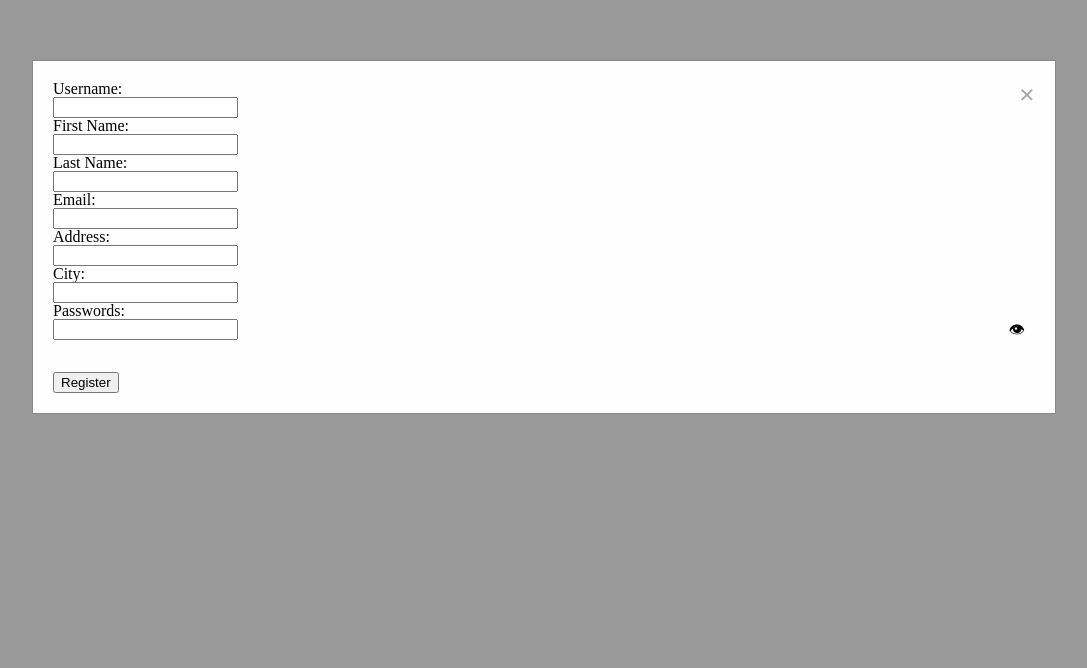
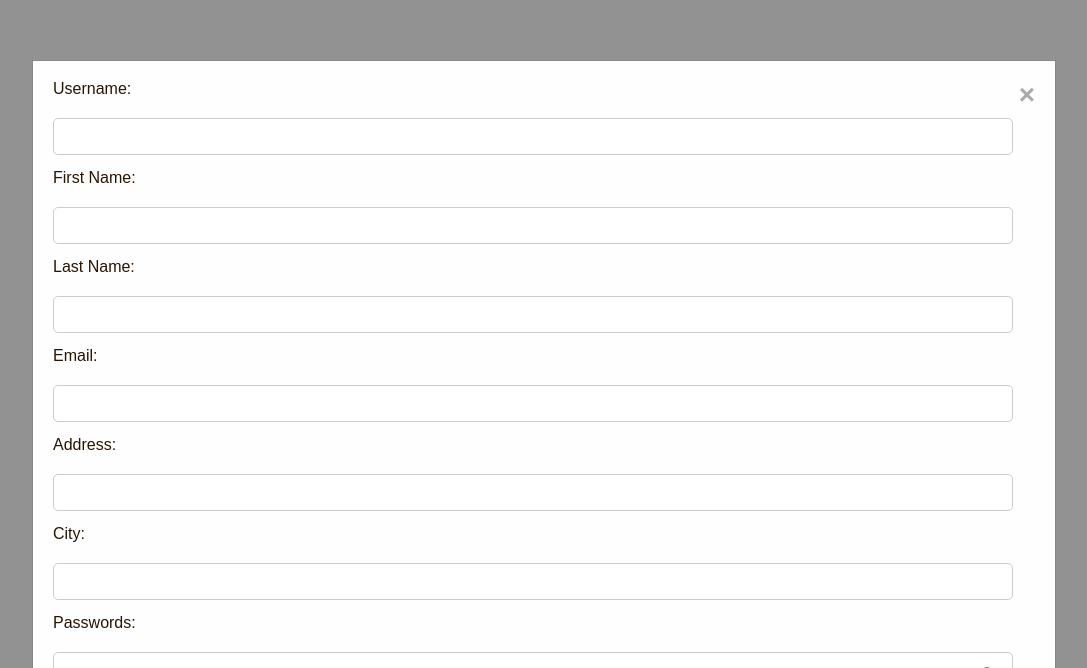
Before and after one commit to lizann29/Earthly-Artisry, a plain HTML site: page signin.html in a window 1280 px wide. Shown: the part 132-800 px from the top of the page, without its empty margins (96-1183 px from the left). Drawn offline with Linux system fonts and the light colour scheme.

Commit message:
sign in css

```diff
--- /dev/null
+++ b/css/signin.css
@@ -0,0 +1,65 @@
+body {
+    font-family: Arial, sans-serif;
+    background-color: #f4f4f4;
+  }
+
+  .container {
+    max-width: 400px;
+    margin: 0 auto;
+    padding: 20px;
+    background-color: #ffffff;
+    border-radius: 8px;
+    box-shadow: 0 0 10px rgba(0, 0, 0, 0.1);
+  }
+
+  h2 {
+    text-align: center;
+    color: #281502;
+    margin-bottom: 20px;
+  }
+
+  label {
+    color: #281502;
+    display: block;
+    margin-bottom: 5px;
+  }
+
+  input[type="text"],
+  input[type="email"],
+  input[type="password"] {
+    width: calc(100% - 22px);
+    padding: 10px;
+    margin-bottom: 15px;
+    border: 1px solid #ccc;
+    border-radius: 5px;
+  }
+
+  input[type="submit"] {
+    background-color: #892a15;
+    color: #ffffff;
+    border: none;
+    padding: 10px 20px;
+    border-radius: 5px;
+    cursor: pointer;
+  }
+
+  input[type="submit"]:hover {
+    background-color: #402101;
+  }
+
+  .password-field {
+    position: relative;
+  }
+
+  .password-field input[type="password"] {
+    padding-right: 40px;
+  }
+
+  .password-field .toggle-password {
+    position: absolute;
+    top: 40%;
+    right: 40px; /* Adjusted right padding */
+    transform: translateY(-50%);
+    cursor: pointer;
+    color: #281502;
+  }
--- a/css/style.css
+++ b/css/style.css
@@ -592,6 +592,7 @@ header {
   }
 
   .form-wrapper input {
+    color: white;
     width: 100%;
     border-radius: 10px;
     border: 2px solid #FFF;
@@ -601,6 +602,7 @@ header {
   }
 
   textarea {
+    color: white;
     width: 100%;
     height: 96px;
     margin-bottom: 36px;
--- a/javascript/signIn.js
+++ b/javascript/signIn.js
@@ -49,6 +49,7 @@ document.getElementById("registrationForm").addEventListener("submit", function
     return;
   }
 
+  // Create an object with user data
   let userData = {
     username,
     firstName,
@@ -59,10 +60,13 @@ document.getElementById("registrationForm").addEventListener("submit", function
     password,
   };
 
+  // Retrieve existing user data from local storage
   let existingUsers = JSON.parse(localStorage.getItem("users")) || [];
 
+  // Add the new user data to the array
   existingUsers.push(userData);
 
+  // Store the updated user data back in local storage
   localStorage.setItem("users", JSON.stringify(existingUsers));
 
   alert("Registration successful!");
--- a/signin.html
+++ b/signin.html
@@ -6,6 +6,7 @@
     <title>Sign In</title>
     <link rel="stylesheet" href="css/reset.css" />
     <link rel="stylesheet" href="css/style.css" />
+    <link rel="stylesheet" href="css/signin.css">
   </head>
   <body>
     <div id="myModal" class="modal">
```
